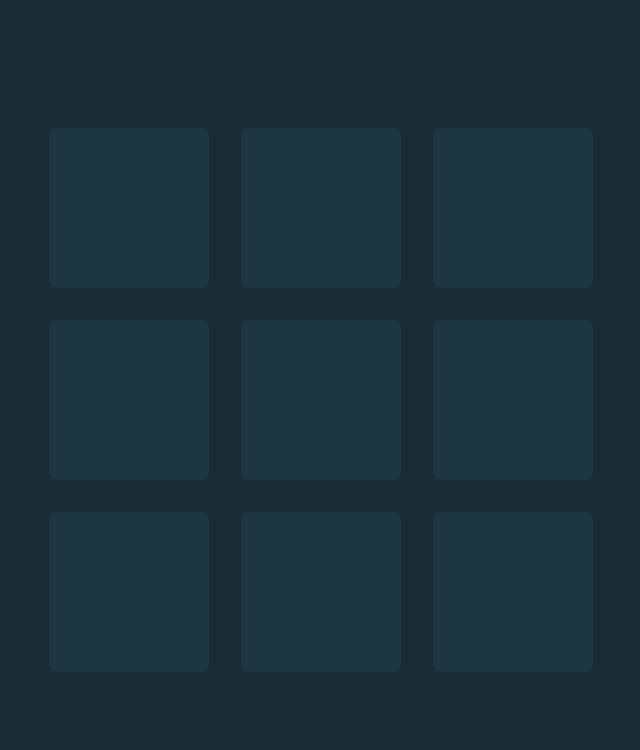
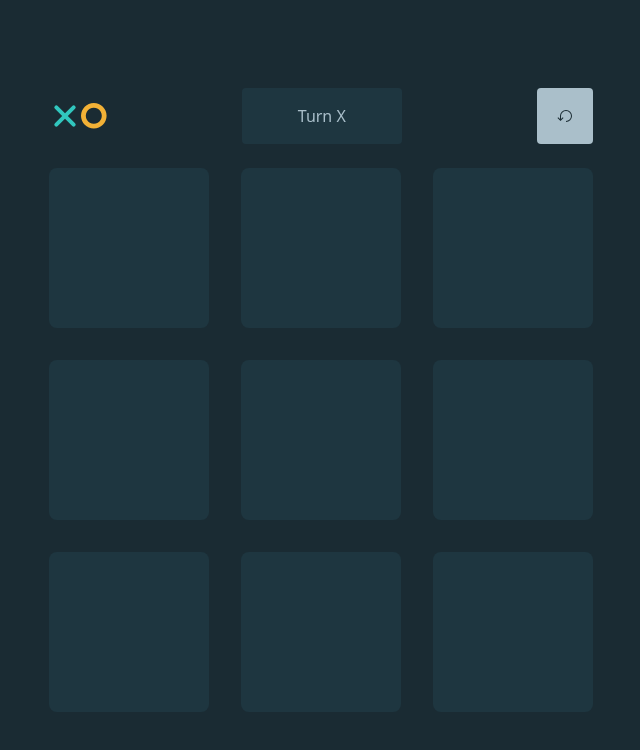
Before and after one commit to alvaromd99/tic-tac-toe, a React (Vite) app: page / in a window 1280 px wide. Shown: the top 750 px of the page, without its empty margins (319-959 px from the left). Built offline with nearby package versions, Linux system fonts and the light colour scheme.

Commit message:
make board click work and add reset icon

```diff
--- a/src/App.jsx
+++ b/src/App.jsx
@@ -1,10 +1,27 @@
+import { useState } from 'react'
 import './App.css'
 import { Board } from './components/Board'
+import { Header } from './components/Header'
+
+const TURNS = {
+	X: 'x',
+	O: 'o',
+}
 
 function App() {
+	const [turn, setTurn] = useState(TURNS.X)
+
+	const updateTurn = (turn) => {
+		const newTurn = turn === TURNS.X ? TURNS.O : TURNS.X
+		setTurn(newTurn)
+	}
+
 	return (
 		<div className='bg-darkBlue min-h-screen flex items-center justify-center'>
-			<Board />
+			<div className='flex flex-col gap-6'>
+				<Header turn={turn} />
+				<Board turn={turn} updateTurn={updateTurn} />
+			</div>
 		</div>
 	)
 }
--- a/src/components/Board.jsx
+++ b/src/components/Board.jsx
@@ -1,24 +1,22 @@
+import PropTypes from 'prop-types'
 import { useState } from 'react'
 import Square from './Square'
-import { IconX } from '../icons/IconX'
-import { IconO } from '../icons/IconO'
+import IconX from '../icons/IconX'
+import IconO from '../icons/IconO'
 
 const initialState = Array(9).fill(null)
-const TURNS = {
-	X: 'x',
-	O: 'o',
-}
 
-export const Board = () => {
+export const Board = ({ turn, updateTurn }) => {
 	const [board, setBoard] = useState(initialState)
-	const [turn, setTurn] = useState(TURNS.X)
 
 	const updateBoard = (index) => {
-		const newBoard = board
-		newBoard[index] = 'x'
+		const newBoard = [...board]
+		newBoard[index] = turn
 		setBoard(newBoard)
+		updateTurn(turn)
 	}
 
+	console.log(turn)
 	return (
 		<div className='grid grid-cols-3 gap-8'>
 			{board.map((sq, index) => (
@@ -27,10 +25,15 @@ export const Board = () => {
 						<IconX width='7em' height='7em' color='#31c6be' />
 					)}
 					{board[index] === 'o' && (
-						<IconO width='7em' height='7em' color='#f2b136' />
+						<IconO width='6em' height='6em' color='#f2b136' />
 					)}
 				</Square>
 			))}
 		</div>
 	)
 }
+
+Board.propTypes = {
+	turn: PropTypes.string.isRequired,
+	updateTurn: PropTypes.func.isRequired,
+}
--- a/src/components/Header.jsx
+++ b/src/components/Header.jsx
@@ -1,3 +1,26 @@
-export const Header = () => {
-	return <div>Header</div>
+import PropTypes from 'prop-types'
+import IconX from '../icons/IconX'
+import IconO from '../icons/IconO'
+import IconReset from '../icons/IconReset'
+
+export const Header = ({ turn }) => {
+	console.log(turn)
+	return (
+		<div className='flex items-center justify-between'>
+			<div className='flex items-center'>
+				<IconX width='2em' height='2em' color='#31c6be' />
+				<IconO width='1.6em' height='1.6em' color='#f2b136' />
+			</div>
+			<div className='w-40 h-14 bg-squareColor text-gray rounded flex items-center justify-center'>
+				Turn X
+			</div>
+			<button className='bg-gray w-14 h-14 flex items-center justify-center rounded'>
+				<IconReset width='1em' height='1em' color='#1a2b33' />
+			</button>
+		</div>
+	)
 }
+
+Header.propTypes = {
+	turn: PropTypes.string.isRequired,
+}
--- a/src/icons/IconO.jsx
+++ b/src/icons/IconO.jsx
@@ -1,6 +1,6 @@
 import PropTypes from 'prop-types'
 
-export function IconO({ width, height, color, ...restProps }) {
+export default function IconO({ width, height, color, ...restProps }) {
 	return (
 		<svg
 			xmlns='http://www.w3.org/2000/svg'
--- /dev/null
+++ b/src/icons/IconReset.jsx
@@ -0,0 +1,23 @@
+import PropTypes from 'prop-types'
+
+export default function IconReset({ width, height, color, ...restProps }) {
+	return (
+		<svg
+			xmlns='http://www.w3.org/2000/svg'
+			width={width}
+			height={height}
+			viewBox='0 0 32 32'
+			{...restProps}>
+			<path
+				fill={color}
+				d='M18 28A12 12 0 1 0 6 16v6.2l-3.6-3.6L1 20l6 6l6-6l-1.4-1.4L8 22.2V16a10 10 0 1 1 10 10Z'
+			/>
+		</svg>
+	)
+}
+
+IconReset.propTypes = {
+	width: PropTypes.string.isRequired,
+	height: PropTypes.string.isRequired,
+	color: PropTypes.string.isRequired,
+}
--- a/src/icons/IconX.jsx
+++ b/src/icons/IconX.jsx
@@ -1,6 +1,6 @@
 import PropTypes from 'prop-types'
 
-export function IconX({ width, height, color, ...restProps }) {
+export default function IconX({ width, height, color, ...restProps }) {
 	return (
 		<svg
 			xmlns='http://www.w3.org/2000/svg'
```
